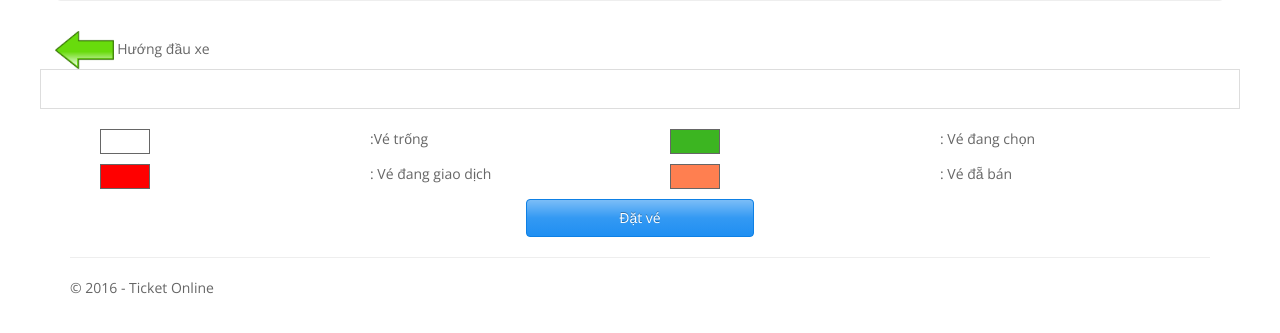
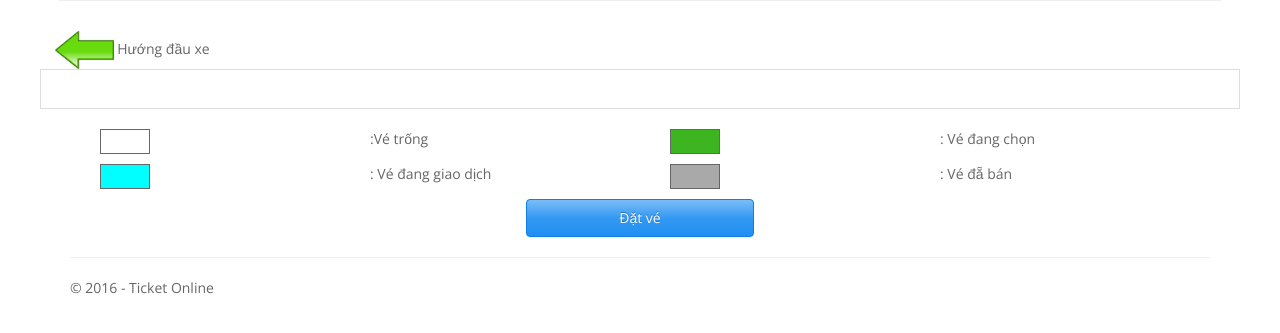
Before and after one commit to leminhthanh0612/MyTicketOnline, an ASP.NET MVC app: template TicketOnline/Views/Information/GetInformation.cshtml in a window 1280 px wide. Shown: the part 313-646 px from the top of the page. Run offline with ASP.NET Core 8 and stand-ins for ASP.NET MVC 5, Linux system fonts and the light colour scheme; the template is opened without the code that fills it, so the values that code supplies are empty; the project's own start-up code is not run, and a stand-in starts its controllers and pages; some libraries are stand-ins or nearby versions.

Commit message:
Change color

```diff
--- a/TicketOnline/Content/Site.css
+++ b/TicketOnline/Content/Site.css
@@ -28,10 +28,10 @@ textarea {
     cursor:pointer;
 }
 .ticket-table-column.Pendding{
-    background-color:coral;
+    background-color:aqua;
     cursor:not-allowed;
 }
 .ticket-table-column.Sold{
-    background-color:red;
+    background-color:darkgrey;
     cursor:not-allowed;
 }
--- a/TicketOnline/Views/Information/GetInformation.cshtml
+++ b/TicketOnline/Views/Information/GetInformation.cshtml
@@ -114,7 +114,7 @@
     <div class="col-md-12" style="margin-top:10px;">
         <div class="col-md-6">
             <div class="col-md-6">
-                <div style="width:50px; height:25px;border:1px solid;background-color:red;" ></div>
+                <div style="width:50px; height:25px;border:1px solid;background-color:aqua;" ></div>
             </div>
             <div class="col-md-6">
                 : Vé đang giao dịch
@@ -122,7 +122,7 @@
         </div>
         <div class="col-md-6">
             <div class="col-md-6">
-                <div style="width:50px; height:25px;border:1px solid;background-color:coral;" ></div>
+                <div style="width:50px; height:25px;border:1px solid;background-color:darkgrey;" ></div>
             </div>
             <div class="col-md-6">
                 : Vé đẵ bán
```
